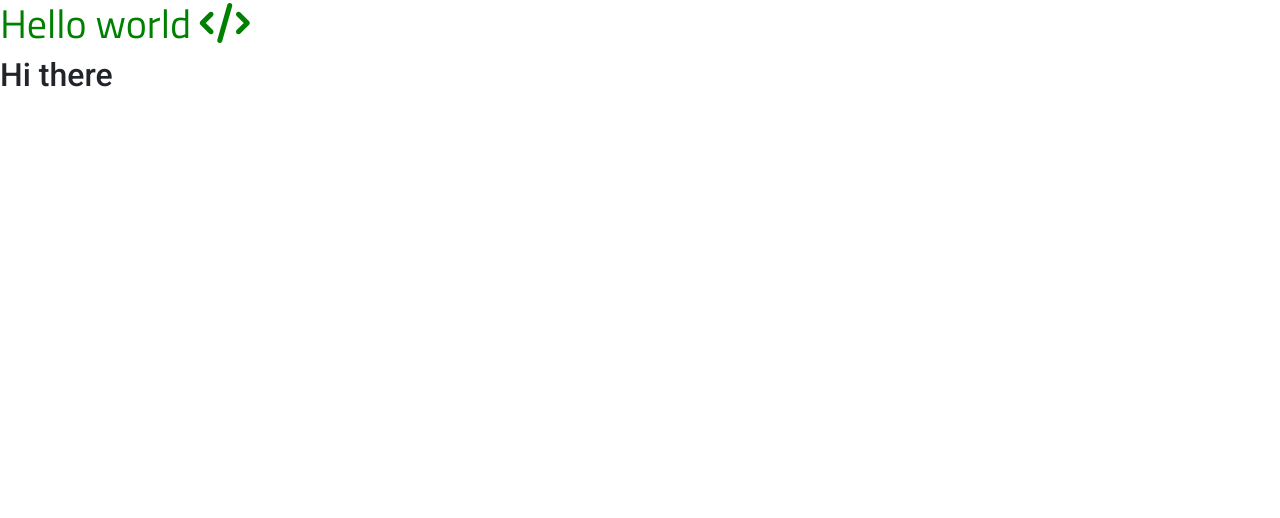
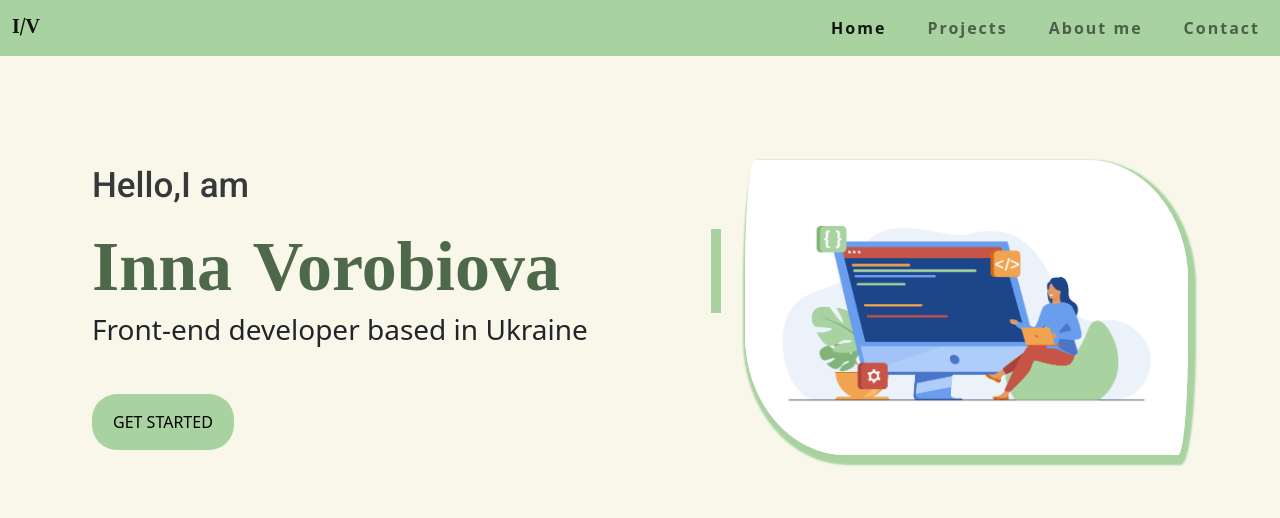
Before and after one commit to Innnakentiya/portfolio-project, a plain HTML site: page index.html in a window 1280 px wide. Drawn offline with nearby package versions, Linux system fonts and the light colour scheme.

Commit message:
added hero page with an image

```diff
--- a/index.html
+++ b/index.html
@@ -26,10 +26,64 @@
     />
     <link rel="stylesheet" href="styles/portfolio.css" />
     <meta name="viewport" content="width=device-width, initial-scale=1.0" />
-    <title>Document</title>
+    <title>Inna Vorobiova-Portfolio</title>
   </head>
   <body>
-    <h1>Hello world <i class="fa-solid fa-code"></i></h1>
-    <h2>Hi there</h2>
+    <nav class="navbar navbar-expand-lg fixed-top bg-lightgreen">
+      <div class="container-fluid">
+        <a class="navbar-brand" href="#">I/V</a>
+        <button
+          class="navbar-toggler"
+          type="button"
+          data-bs-toggle="collapse"
+          data-bs-target="#navbarNav"
+          aria-controls="navbarNav"
+          aria-expanded="false"
+          aria-label="Toggle navigation"
+        >
+          <span class="navbar-toggler-icon"></span>
+        </button>
+        <div class="collapse navbar-collapse" id="navbarNav">
+          <ul class="navbar-nav ms-auto">
+            <li class="nav-item">
+              <a class="nav-link active" aria-current="page" href="#">Home</a>
+            </li>
+            <li class="nav-item">
+              <a class="nav-link" href="#">Projects</a>
+            </li>
+            <li class="nav-item">
+              <a class="nav-link" href="#">About me</a>
+            </li>
+            <li class="nav-item">
+              <a class="nav-link" href="#">Contact</a>
+            </li>
+          </ul>
+        </div>
+      </div>
+    </nav>
+    <div class="hero">
+      <div class="container">
+        <div class="row">
+          <div class="col-7">
+            <p>Hello,I am</p>
+            <div class="typewriter">
+              <h1>Inna Vorobiova</h1>
+            </div>
+            <h3 class="mb-5">Front-end developer based in Ukraine</h3>
+            <div>
+              <a href="#" class="btn btn-get-started">Get started</a>
+            </div>
+          </div>
+          <div class="col-5">
+            <img
+              src="images/woman coding.jpg"
+              class="img-fluid"
+              alt=""
+              width=""
+            />
+          </div>
+        </div>
+      </div>
+    </div>
   </body>
 </html>
--- a/styles/portfolio.css
+++ b/styles/portfolio.css
@@ -1,8 +1,78 @@
+:root {
+  --heading-font-family: "Noto Serif Gujarati", serif;
+  --default-font-family: "Roboto", sans-serif;
+  --branding-color-light: #a8d2a0;
+  --branding-color-dark: #4e6949;
+  --branding-color-medium: #82b379;
+  --secondary-color: #f8f7ea;
+}
+
+body {
+  background-color: var(--secondary-color);
+}
 h1 {
-  color: green;
-  /*font-family: "Noto Serif Gujarati", serif;*/
-  font-family: "Titillium Web", sans-serif;
+  color: var(--branding-color-dark);
+  font-family: var(--heading-font-family);
+  /*font-family: "Titillium Web", sans-serif*/
+  font-weight: bold;
+  font-size: 70px;
 }
 h2 {
-  font-family: "Roboto", sans-serif;
+  font-family: var(--default-font-family);
+  color: black;
 }
+nav li {
+  letter-spacing: 2px;
+  margin-left: 25px;
+  font-weight: bold;
+}
+.navbar-brand {
+  font-weight: bold;
+  font-family: var(--heading-font-family);
+}
+
+.hero p {
+  font-size: 35px;
+  font-weight: 500;
+  font-family: var(--default-font-family);
+  opacity: 0.9;
+}
+.hero {
+  text-align: left;
+  margin: 100px 20px;
+  padding: 60px;
+}
+.bg-lightgreen {
+  background-color: var(--branding-color-light);
+}
+img {
+  border-radius: 10px 100px / 120px;
+  box-shadow: var(--branding-color-light) 3px 5px 2px 5px;
+}
+
+.typewriter h1 {
+  overflow: hidden;
+  border-right: 0.15em solid var(--branding-color-light);
+  margin: 0 auto;
+  width: 0;
+  animation: typing 1.7s steps(50, end) forwards, blink-caret 0.75s infinite;
+}
+@keyframes typing {
+  from {
+    width: 0;
+  }
+  to {
+    width: 100%;
+  }
+}
+.btn-get-started {
+  background-color: var(--branding-color-light);
+  color: black;
+  text-transform: uppercase;
+  border-radius: 25px;
+  padding: 15px 20px;
+}
+.btn-get-started:hover {
+  background-color: var(--branding-color-medium);
+  transition: 0.5s;
+}
```
Also changed, not shown: images/woman coding.jpg (added).
